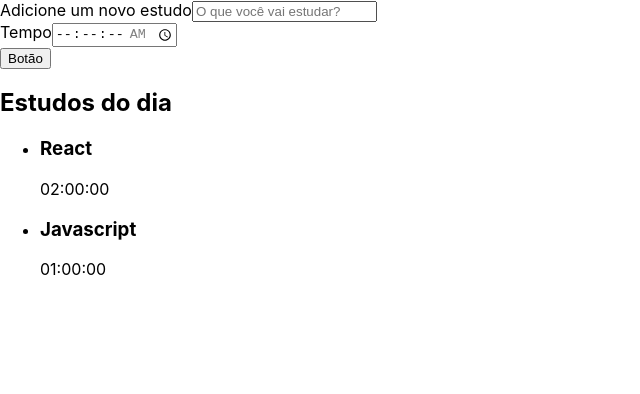
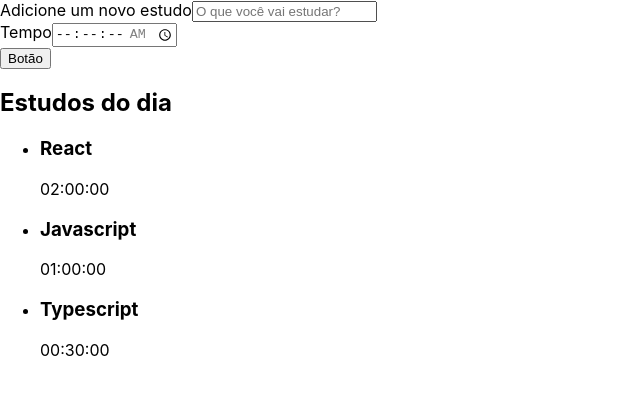
Before and after one commit to Nathalai/studies-oclock, a React (Create React App) app: page / in a window 1280 px wide. Shown: the top 394 px of the page, without its empty margins (0-640 px from the left). Built offline with nearby package versions, Linux system fonts and the light colour scheme; the HTML template or start-up script is replaced by a standard one.

Commit message:
uses .map to render tasks

```diff
--- a/src/components/List/index.tsx
+++ b/src/components/List/index.tsx
@@ -1,28 +1,28 @@
 import React from "react";
 
 function Lista() {
+    const tarefas = [{
+        tema: "React",
+        tempo: "02:00:00"
+    }, {
+        tema: "Javascript",
+        tempo: "01:00:00"
+    }, {
+        tema: "Typescript",
+        tempo: "00:30:00"
+    }]
     return (
         <aside>
             <h2>
                 Estudos do dia
             </h2>
             <ul>
-                <li>
-                    <h3>
-                        React
-                    </h3>
-                    <span>
-                        02:00:00
-                    </span>
-                </li>
-                <li>
-                    <h3>
-                        Javascript
-                    </h3>
-                    <span>
-                        01:00:00
-                    </span>
-                </li>
+                {tarefas.map((item, index) => (
+                    <li key={index}>
+                        <h3> {item.tema} </h3>
+                        <span> {item.tempo} </span>
+                    </li>
+                ))}
             </ul>
         </aside>
     )
```
